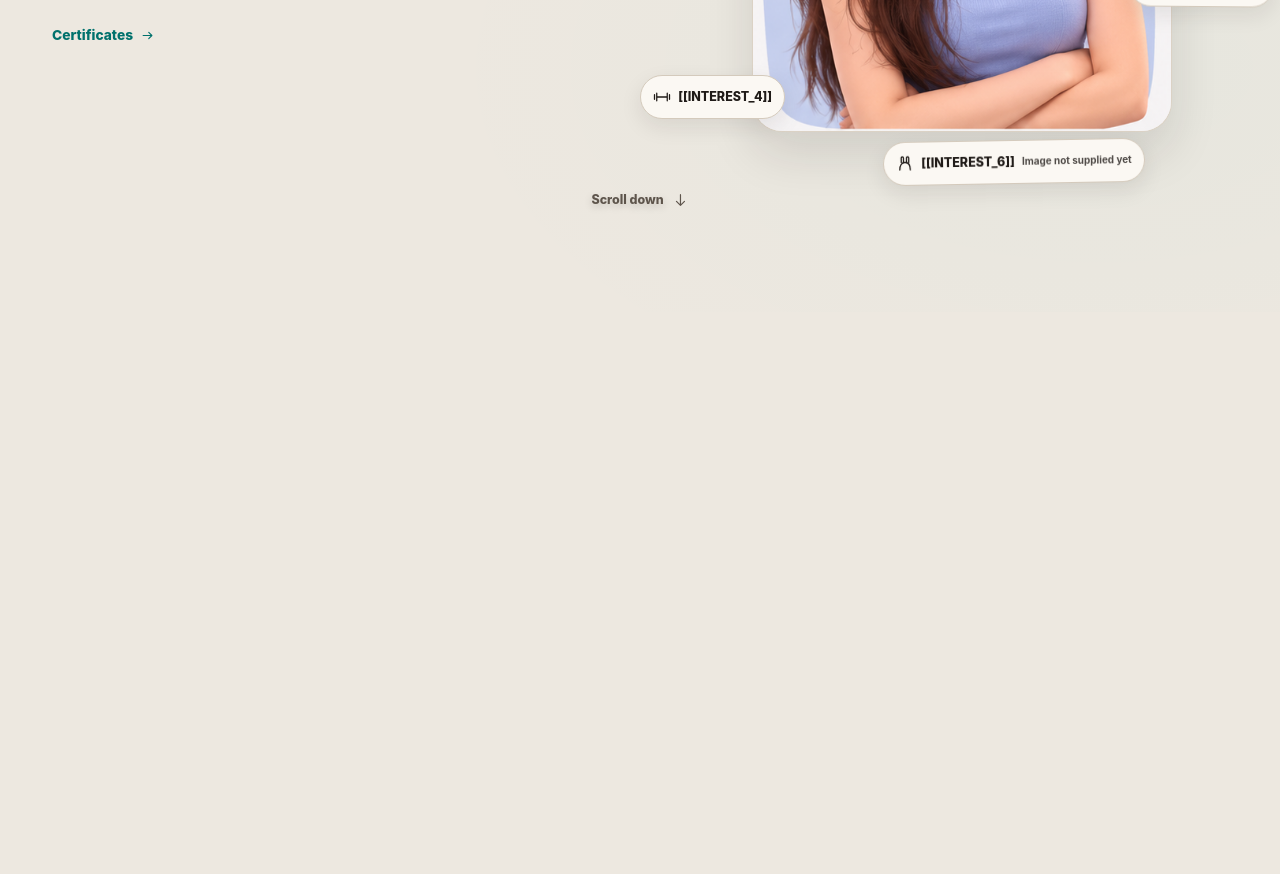
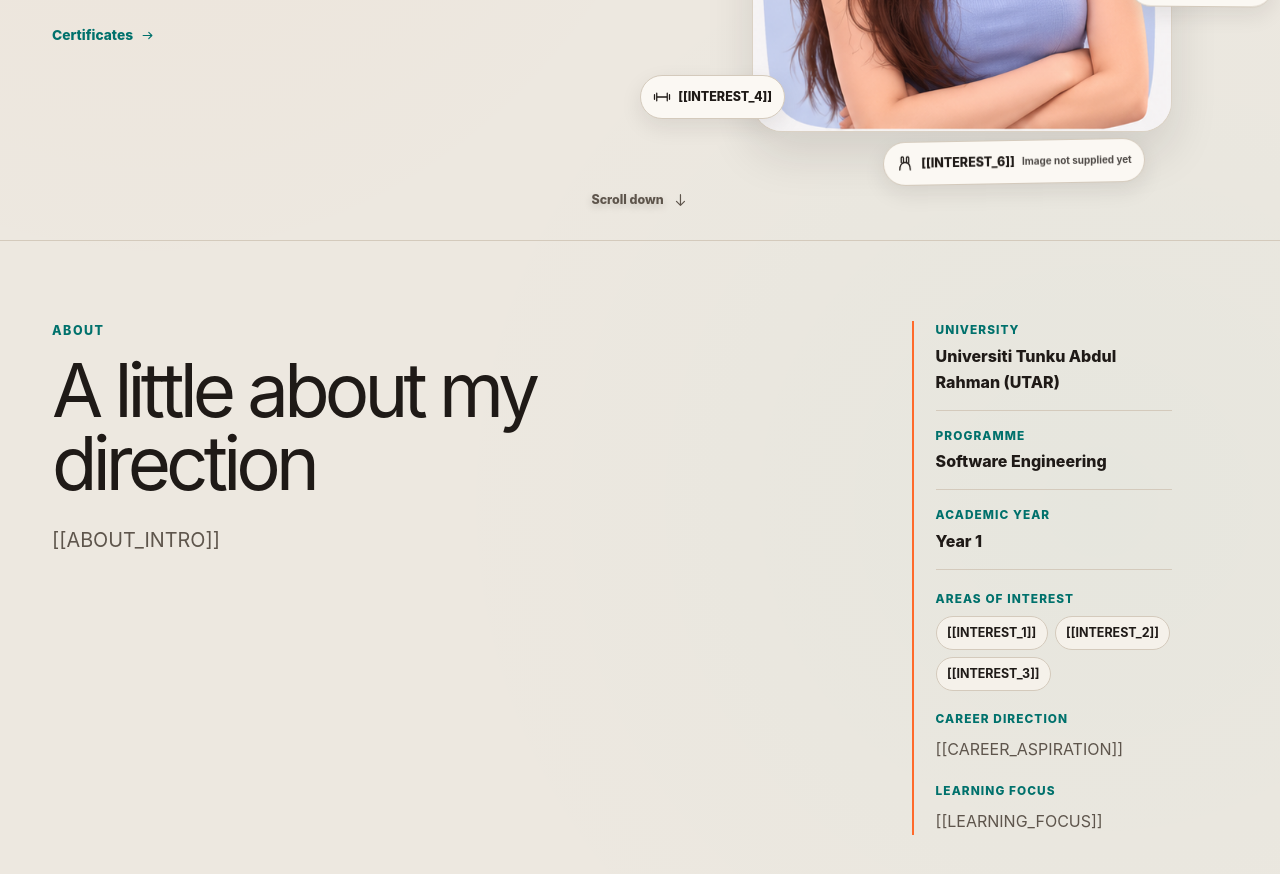
Before and after one commit to rw-teoh/Portfolio, a React (Vite) app: page / in a window 1280 px wide. Shown: the part 560-1434 px from the top of the page. Before the commit the page ends 872 px from the top, so only its background shows below. Built offline with nearby package versions, Linux system fonts and the light colour scheme.

Commit message:
feat: add asymmetric about section

```diff
--- a/src/App.tsx
+++ b/src/App.tsx
@@ -1,4 +1,5 @@
 import { Hero } from './sections/Hero'
+import { About } from './sections/About'
 import { Navbar } from './components/Navbar'
 import { LanguageProvider } from './i18n/LanguageProvider'
 import { ThemeProvider } from './hooks/useTheme'
@@ -10,6 +11,7 @@ function App() {
         <Navbar />
         <main className="site-shell">
           <Hero />
+          <About />
         </main>
       </ThemeProvider>
     </LanguageProvider>
--- a/src/data/personalInfo.ts
+++ b/src/data/personalInfo.ts
@@ -21,6 +21,9 @@ export type LocalizedPersonalInfo = {
   name: string
   professionalTitle: string
   introduction: string
+  aboutIntro: string
+  careerAspiration: string
+  learningFocus: string
   typingPhrases: [string, string]
   interests: [string, string, string, string, string, string]
 }
@@ -30,6 +33,9 @@ export const personalInfoByLanguage: Record<Language, LocalizedPersonalInfo> = {
     name: '[[YOUR_NAME]]',
     professionalTitle: '[[YOUR_PROFESSIONAL_TITLE]]',
     introduction: '[[HERO_INTRO_EN]]',
+    aboutIntro: '[[ABOUT_INTRO]]',
+    careerAspiration: '[[CAREER_ASPIRATION]]',
+    learningFocus: '[[LEARNING_FOCUS]]',
     typingPhrases: ['[[TYPING_PHRASE_1]]', '[[TYPING_PHRASE_2]]'],
     interests: [
       '[[INTEREST_1]]',
@@ -44,6 +50,9 @@ export const personalInfoByLanguage: Record<Language, LocalizedPersonalInfo> = {
     name: '[[YOUR_NAME_ZH]]',
     professionalTitle: '[[YOUR_PROFESSIONAL_TITLE_ZH]]',
     introduction: '[[HERO_INTRO_ZH]]',
+    aboutIntro: '[[ABOUT_INTRO_ZH]]',
+    careerAspiration: '[[CAREER_ASPIRATION_ZH]]',
+    learningFocus: '[[LEARNING_FOCUS_ZH]]',
     typingPhrases: ['[[TYPING_PHRASE_1_ZH]]', '[[TYPING_PHRASE_2_ZH]]'],
     interests: [
       '[[INTEREST_1_ZH]]',
@@ -58,6 +67,9 @@ export const personalInfoByLanguage: Record<Language, LocalizedPersonalInfo> = {
     name: '[[YOUR_NAME_DE]]',
     professionalTitle: '[[YOUR_PROFESSIONAL_TITLE_DE]]',
     introduction: '[[HERO_INTRO_DE]]',
+    aboutIntro: '[[ABOUT_INTRO_DE]]',
+    careerAspiration: '[[CAREER_ASPIRATION_DE]]',
+    learningFocus: '[[LEARNING_FOCUS_DE]]',
     typingPhrases: ['[[TYPING_PHRASE_1_DE]]', '[[TYPING_PHRASE_2_DE]]'],
     interests: [
       '[[INTEREST_1_DE]]',
--- a/src/i18n/de.ts
+++ b/src/i18n/de.ts
@@ -47,4 +47,16 @@ export const de: Dictionary = {
     unavailable: 'Bild noch nicht bereitgestellt',
     miniAvatarButton: 'Avatar-Ausdruck ändern',
   },
+  about: {
+    eyebrow: 'Über mich',
+    title: 'Ein wenig über meine Richtung',
+    introductionLabel: 'Vorstellung',
+    detailsLabel: 'Details',
+    universityLabel: 'Universität',
+    programmeLabel: 'Studiengang',
+    academicYearLabel: 'Studienjahr',
+    interestsLabel: 'Interessengebiete',
+    careerLabel: 'Karriererichtung',
+    learningLabel: 'Lernschwerpunkt',
+  },
 }
--- a/src/i18n/en.ts
+++ b/src/i18n/en.ts
@@ -46,4 +46,16 @@ export const en: Dictionary = {
     unavailable: 'Image not supplied yet',
     miniAvatarButton: 'Change avatar expression',
   },
+  about: {
+    eyebrow: 'About',
+    title: 'A little about my direction',
+    introductionLabel: 'Introduction',
+    detailsLabel: 'Details',
+    universityLabel: 'University',
+    programmeLabel: 'Programme',
+    academicYearLabel: 'Academic year',
+    interestsLabel: 'Areas of interest',
+    careerLabel: 'Career direction',
+    learningLabel: 'Learning focus',
+  },
 }
--- a/src/i18n/types.ts
+++ b/src/i18n/types.ts
@@ -46,4 +46,16 @@ export type Dictionary = {
     unavailable: string
     miniAvatarButton: string
   }
+  about: {
+    eyebrow: string
+    title: string
+    introductionLabel: string
+    detailsLabel: string
+    universityLabel: string
+    programmeLabel: string
+    academicYearLabel: string
+    interestsLabel: string
+    careerLabel: string
+    learningLabel: string
+  }
 }
--- a/src/i18n/zh.ts
+++ b/src/i18n/zh.ts
@@ -47,4 +47,16 @@ export const zh: Dictionary = {
     unavailable: '图片尚未提供',
     miniAvatarButton: '更换头像表情',
   },
+  about: {
+    eyebrow: '关于',
+    title: '关于我的方向',
+    introductionLabel: '简介',
+    detailsLabel: '详细信息',
+    universityLabel: '大学',
+    programmeLabel: '课程',
+    academicYearLabel: '学年',
+    interestsLabel: '兴趣领域',
+    careerLabel: '职业方向',
+    learningLabel: '学习重点',
+  },
 }
--- a/src/index.css
+++ b/src/index.css
@@ -242,6 +242,143 @@ a:focus-visible {
 
 section[id] {
   scroll-margin-top: calc(var(--nav-height) + 16px);
+}
+
+/* About */
+.about-section {
+  position: relative;
+  min-height: 520px;
+  display: grid;
+  align-items: center;
+  padding: clamp(4.5rem, 10vh, 8rem) 72px clamp(4.5rem, 10vh, 8rem) 16px;
+  border-top: 1px solid var(--color-border);
+}
+
+.about-layout {
+  display: grid;
+  grid-template-columns: minmax(0, 1.55fr) minmax(260px, 0.45fr);
+  gap: clamp(2.5rem, 8vw, 7rem);
+  align-items: start;
+}
+
+.about-reveal {
+  opacity: 0;
+  transform: translateY(18px);
+  transition:
+    opacity 720ms cubic-bezier(.2,.85,.25,1.08),
+    transform 720ms cubic-bezier(.2,.85,.25,1.08);
+}
+
+.about-reveal[data-revealed="true"] {
+  opacity: 1;
+  transform: translateY(0);
+}
+
+.about-editorial {
+  max-width: 760px;
+}
+
+.about-editorial .section-eyebrow {
+  margin: 0 0 0.8rem;
+  color: var(--color-link-primary);
+  font-size: 0.78rem;
+  font-weight: 850;
+  letter-spacing: 0.12em;
+  text-transform: uppercase;
+}
+
+.about-editorial h2 {
+  max-width: 680px;
+  margin: 0;
+  font-size: clamp(2.5rem, 5.8vw, 5.2rem);
+  letter-spacing: -0.065em;
+  line-height: 0.98;
+}
+
+.about-introduction {
+  max-width: 620px;
+  margin: 1.5rem 0 0;
+  color: var(--color-muted);
+  font-size: clamp(1.05rem, 1.7vw, 1.24rem);
+  line-height: 1.75;
+}
+
+.about-details {
+  position: relative;
+  max-width: 340px;
+  border-left: 2px solid var(--color-accent-fill);
+  padding-left: 1.35rem;
+}
+
+.about-details dl,
+.about-details dd,
+.about-details p {
+  margin: 0;
+}
+
+.about-details dl {
+  display: grid;
+  gap: 1rem;
+}
+
+.about-details dl div {
+  padding-bottom: 0.9rem;
+  border-bottom: 1px solid var(--color-border);
+}
+
+.about-details dt,
+.about-detail-group h3 {
+  color: var(--color-link-primary);
+  font-size: 0.74rem;
+  font-weight: 850;
+  letter-spacing: 0.09em;
+  text-transform: uppercase;
+}
+
+.about-details dd {
+  margin-top: 0.25rem;
+  color: var(--color-text);
+  font-weight: 760;
+}
+
+.about-detail-group {
+  margin-top: 1.2rem;
+}
+
+.about-detail-group h3 {
+  margin: 0 0 0.45rem;
+}
+
+.about-detail-group ul {
+  display: flex;
+  flex-wrap: wrap;
+  gap: 0.45rem;
+  margin: 0;
+  padding: 0;
+  list-style: none;
+}
+
+.about-detail-group li {
+  border: 1px solid var(--color-border);
+  border-radius: 999px;
+  padding: 0.38rem 0.65rem;
+  background: var(--color-surface);
+  color: var(--color-text);
+  font-size: 0.78rem;
+  font-weight: 700;
+  transition:
+    border-color 160ms cubic-bezier(.2,.85,.25,1.08),
+    transform 160ms cubic-bezier(.2,.85,.25,1.08);
+}
+
+.about-detail-group li:hover {
+  border-color: var(--color-accent-fill);
+  transform: translateY(-2px);
+}
+
+.about-detail-group p {
+  color: var(--color-muted);
+  line-height: 1.65;
 }
 
 /* Hero */
@@ -645,6 +782,20 @@ section[id] {
     gap: 1.5rem;
   }
 
+  .about-section {
+    min-height: 0;
+    padding: 4.5rem 16px 5rem 16px;
+  }
+
+  .about-layout {
+    grid-template-columns: 1fr;
+    gap: 2.5rem;
+  }
+
+  .about-details {
+    max-width: none;
+  }
+
   .hero-copy h1 {
     font-size: clamp(2.7rem, 13vw, 4.2rem);
   }
@@ -772,7 +923,9 @@ section[id] {
   .hero-avatar-pose,
   .hero-caret,
   .hero-interest-button,
-  .contact-strip a {
+  .contact-strip a,
+  .about-reveal,
+  .about-detail-group li {
     transition: none;
     animation: none;
   }
--- /dev/null
+++ b/src/sections/About.tsx
@@ -0,0 +1,68 @@
+import { Container } from '../components/Container'
+import { personalInfo, personalInfoByLanguage } from '../data/personalInfo'
+import { useReveal } from '../hooks/useReveal'
+import { useLanguage } from '../i18n/useLanguage'
+
+export function About() {
+  const revealRef = useReveal<HTMLElement>()
+  const { language, dictionary } = useLanguage()
+  const localized = personalInfoByLanguage[language]
+  const interests = localized.interests
+    .filter((interest) => interest !== '')
+    .slice(0, 3)
+
+  return (
+    <section
+      ref={revealRef}
+      id="about"
+      className="about-section about-reveal"
+      aria-labelledby="about-title"
+    >
+      <Container className="about-layout">
+        <div className="about-editorial">
+          <p className="section-eyebrow">{dictionary.about.eyebrow}</p>
+          <h2 id="about-title">{dictionary.about.title}</h2>
+          <p className="about-introduction">
+            {localized.aboutIntro}
+          </p>
+        </div>
+
+        <aside className="about-details" aria-label={dictionary.about.detailsLabel}>
+          <dl>
+            <div>
+              <dt>{dictionary.about.universityLabel}</dt>
+              <dd>{personalInfo.university}</dd>
+            </div>
+            <div>
+              <dt>{dictionary.about.programmeLabel}</dt>
+              <dd>{personalInfo.programme}</dd>
+            </div>
+            <div>
+              <dt>{dictionary.about.academicYearLabel}</dt>
+              <dd>{personalInfo.academicYear}</dd>
+            </div>
+          </dl>
+
+          <div className="about-detail-group">
+            <h3>{dictionary.about.interestsLabel}</h3>
+            <ul>
+              {interests.map((interest) => (
+                <li key={interest}>{interest}</li>
+              ))}
+            </ul>
+          </div>
+
+          <div className="about-detail-group">
+            <h3>{dictionary.about.careerLabel}</h3>
+            <p>{localized.careerAspiration}</p>
+          </div>
+
+          <div className="about-detail-group">
+            <h3>{dictionary.about.learningLabel}</h3>
+            <p>{localized.learningFocus}</p>
+          </div>
+        </aside>
+      </Container>
+    </section>
+  )
+}
```
Also changed, not shown: 1 other file (tests, documents, lock files or other folders).
